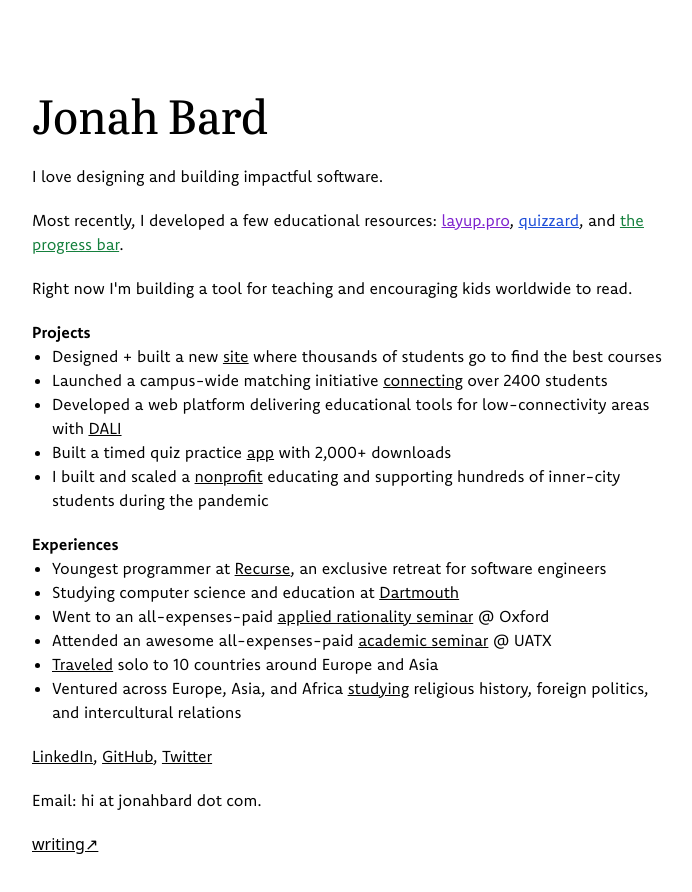
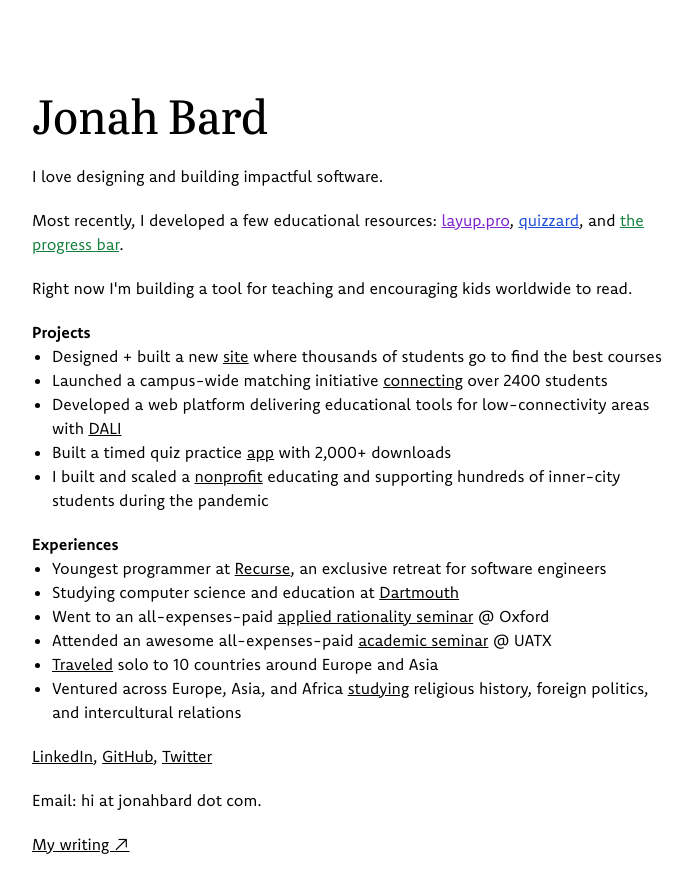
Before and after one commit to jonahbard/personal-site, a Next.js app: page / in a window 1280 px wide. Shown: the top 892 px of the page, without its empty margins (288-980 px from the left). Built offline with nearby package versions, Linux system fonts and the light colour scheme.

Commit message:
fixed writing font

```diff
--- a/app/layout.tsx
+++ b/app/layout.tsx
@@ -1,5 +1,4 @@
 import type { Metadata } from "next";
-import { Inter } from "next/font/google";
 import "./globals.css";
 
 import Komet from "next/font/local";
@@ -34,7 +33,7 @@ const komet = Komet({
       path: './fonts/komet/fonnts.com-Komet_Medium.otf',
       weight: '500',
       style: 'medium',
-    },
+    }
   ],
   display: 'swap',
   variable: '--font-komet',
--- a/app/page.tsx
+++ b/app/page.tsx
@@ -79,9 +79,9 @@ export default function Home() {
 
         <p className="mt-5"><a href="https://linkedin.com/in/jonahbard" className=" underline">LinkedIn</a>, <a className=" underline" href="https://github.com/jonahbard">GitHub</a>, <a className=" underline" href="https://twitter.com/jonahbard__">Twitter</a></p>
 
-        <p className="mt-5"> Email: hi at jonahbard dot com.</p>
+        <p className="mt-5">Email: hi at jonahbard dot com.</p>
 
-        <a className="mt-5 underline" href="/writing"> writing↗︎</a>
+        <p className="mt-5"><a href="/writing" className=" underline">My writing ↗︎</a></p>
       </div>
 
     </main>
```
